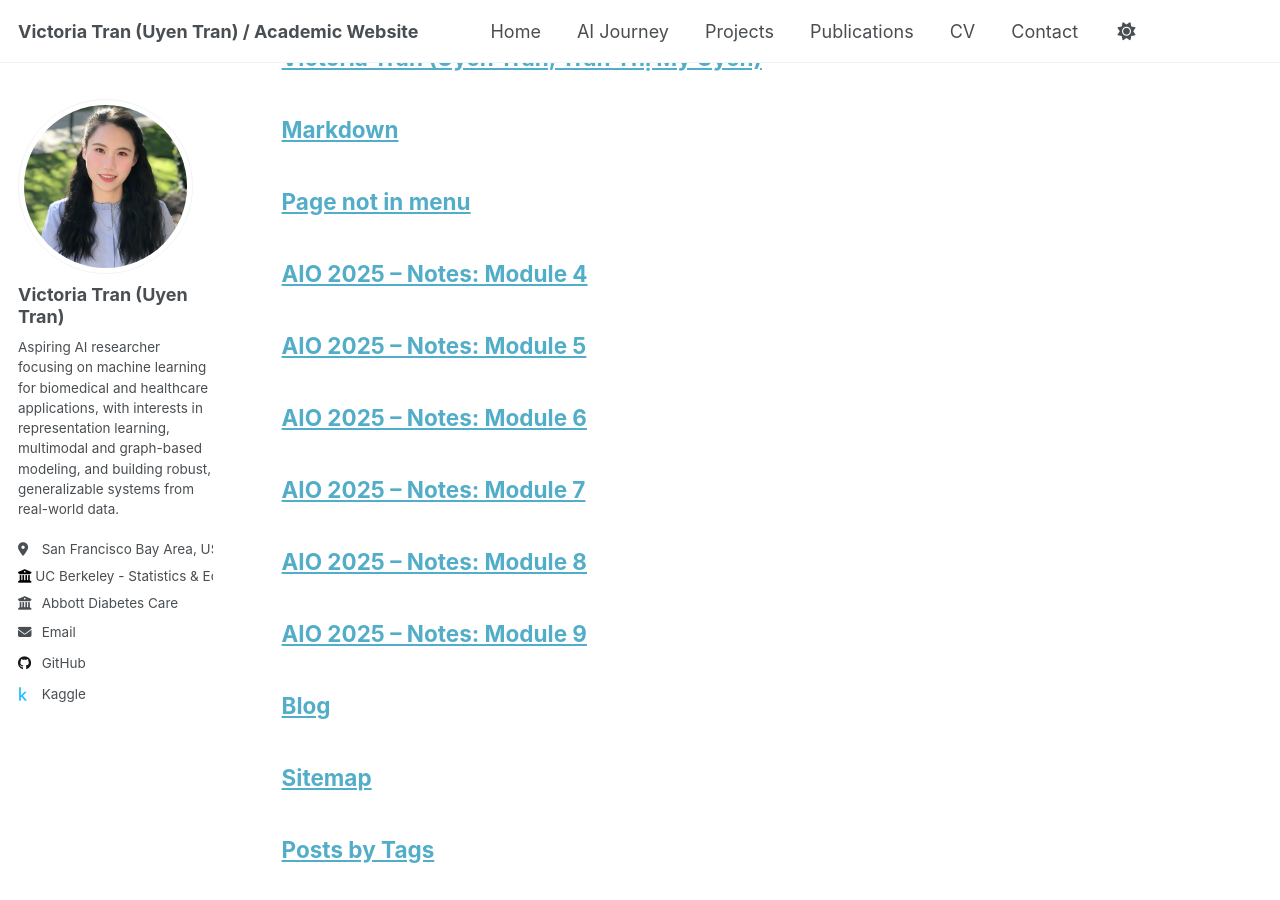
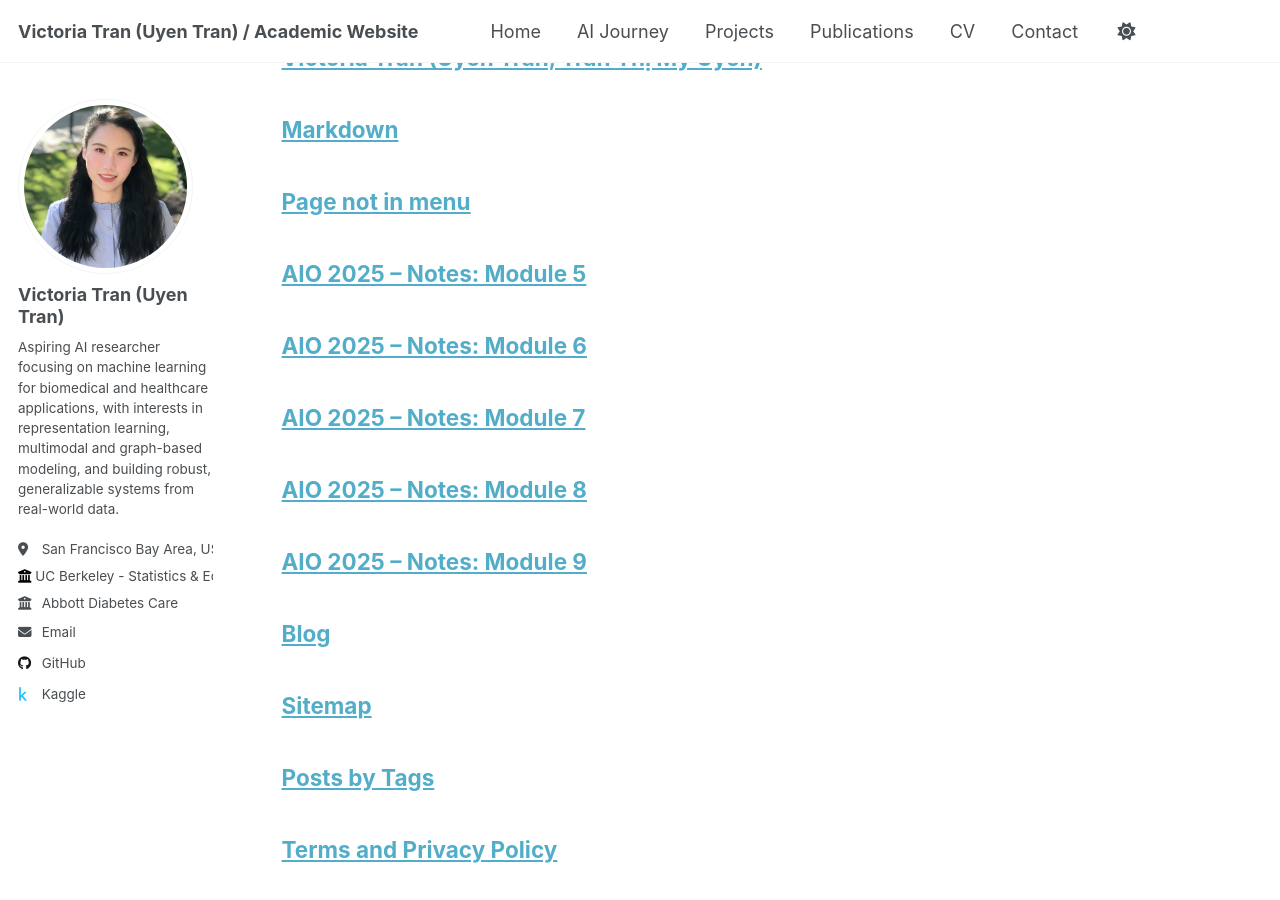
Before and after one commit to uyentran9/uyentran-ai-blog, a Jekyll site: the page built from _pages/archive-layout-with-content.md, in a window 1280 px wide and 900 px high, scrolled down 5065 px. Built offline with Jekyll 4.4.1, drawn with Linux system fonts in a browser that asks for light colours; a script that is not in the unit is left out.

Commit message:
Update notes-module4.html

```diff
--- a/_pages/blog/notes-module4.html
+++ b/_pages/blog/notes-module4.html
@@ -1,9 +1,10 @@
 ---
 layout: archive
-title: "AIO 2025 – Notes: Module 4"
+title: "AIO 2026 – Notes: Module 4"
 permalink: /blog/notes/module4/
 author_profile: true
 module_tag: "module4"
+published: false
 ---
 
 {% include base_path %}
```
